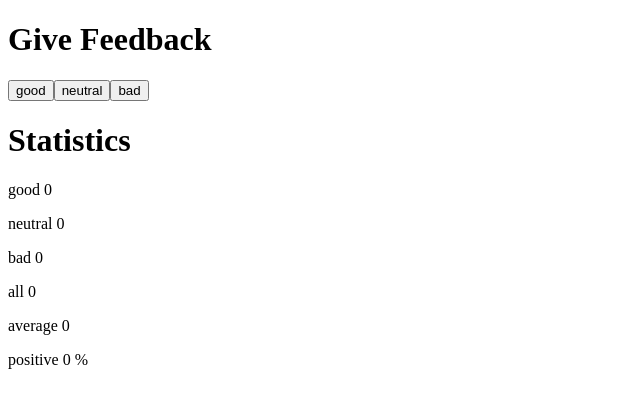
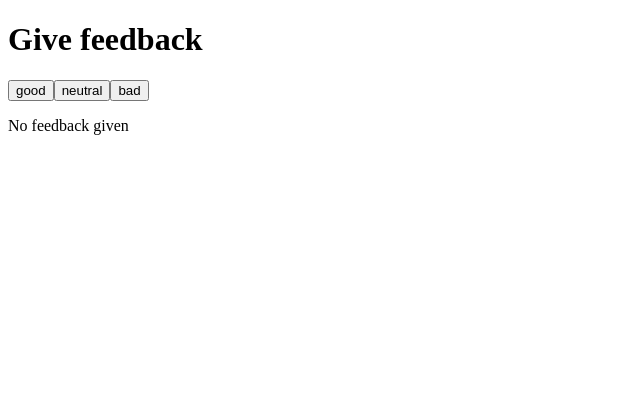
Before and after one commit to mina-fayazi/FullStackOpen, a React (Vite) app in the folder part1/unicafe/: page / in a window 1280 px wide. Shown: the top 408 px of the page, without its empty margins (0-640 px from the left). Built offline with nearby package versions, Linux system fonts and the light colour scheme.

Commit message:
Add exercises 1.8 and 1.9 and update README

```diff
--- a/part1/unicafe/src/App.jsx
+++ b/part1/unicafe/src/App.jsx
@@ -1,15 +1,28 @@
-import { useState } from 'react';
+import { useState } from 'react'
+
+const Statistics = ({ good, neutral, bad, total, average, positivePercentage }) => {
+  if (total === 0) {
+    return <p>No feedback given</p>
+  }
+
+  return (
+    <div>
+      <h1>Statistics</h1>
+      <p>good {good}</p>
+      <p>neutral {neutral}</p>
+      <p>bad {bad}</p>
+      <p>all {total}</p>
+      <p>average {average}</p>
+      <p>positive {positivePercentage} %</p>
+    </div>
+  )
+}
 
 const App = () => {
   // Save clicks of each button to its own state
   const [good, setGood] = useState(0)
   const [neutral, setNeutral] = useState(0)
   const [bad, setBad] = useState(0)
-
-  // Handlers for each button click
-  const handleGoodClick = () => setGood(good + 1)
-  const handleNeutralClick = () => setNeutral(neutral + 1)
-  const handleBadClick = () => setBad(bad + 1)
 
   // Calculations for additional statistics
   const total = good + neutral + bad
@@ -18,20 +31,21 @@ const App = () => {
 
   return (
     <div>
-      <h1>Give Feedback</h1>
-      <button onClick={handleGoodClick}>good</button>
-      <button onClick={handleNeutralClick}>neutral</button>
-      <button onClick={handleBadClick}>bad</button>
+      <h1>Give feedback</h1>
+      <button onClick={() => setGood(good + 1)}>good</button>
+      <button onClick={() => setNeutral(neutral + 1)}>neutral</button>
+      <button onClick={() => setBad(bad + 1)}>bad</button>
 
-      <h1>Statistics</h1>
-      <p>good {good}</p>
-      <p>neutral {neutral}</p>
-      <p>bad {bad}</p>
-	  <p>all {total}</p>
-      <p>average {average}</p>
-      <p>positive {positivePercentage} %</p>
+      <Statistics
+        good={good}
+        neutral={neutral}
+        bad={bad}
+        total={total}
+        average={average}
+        positivePercentage={positivePercentage}
+      />
     </div>
-  );
-};
+  )
+}
 
-export default App;
+export default App
```
Also changed, not shown: 1 other file (tests, documents, lock files or other folders).
